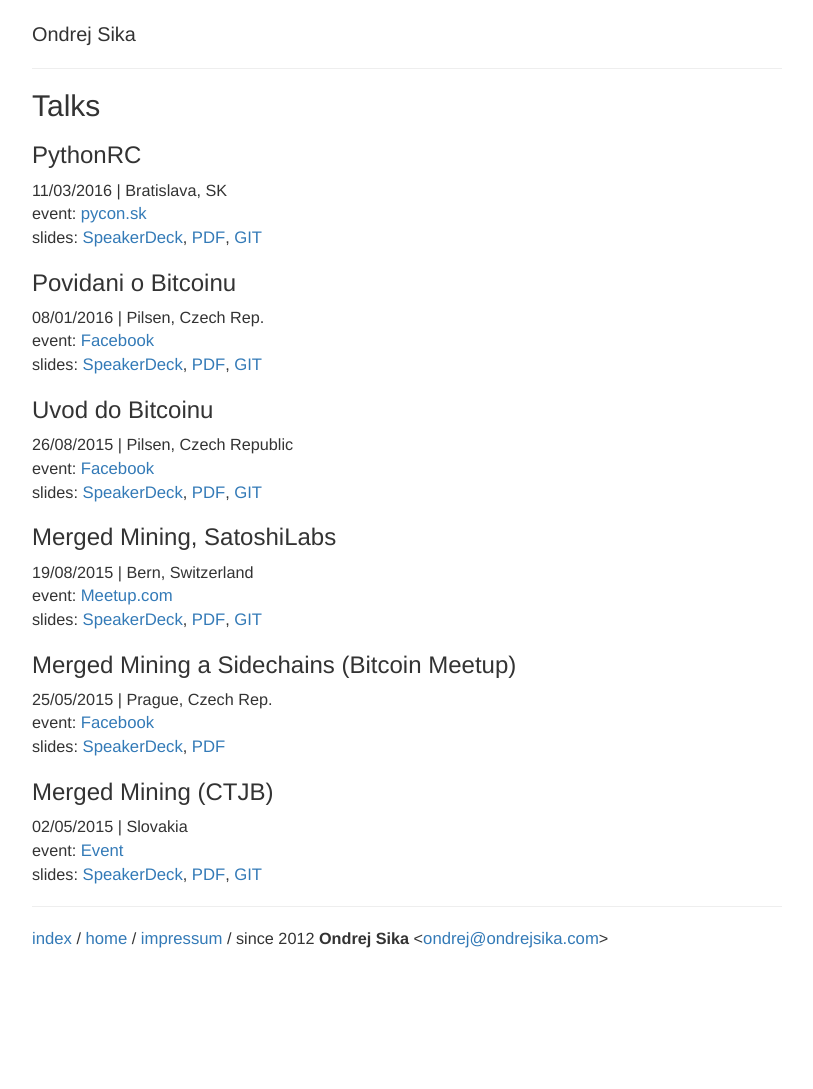
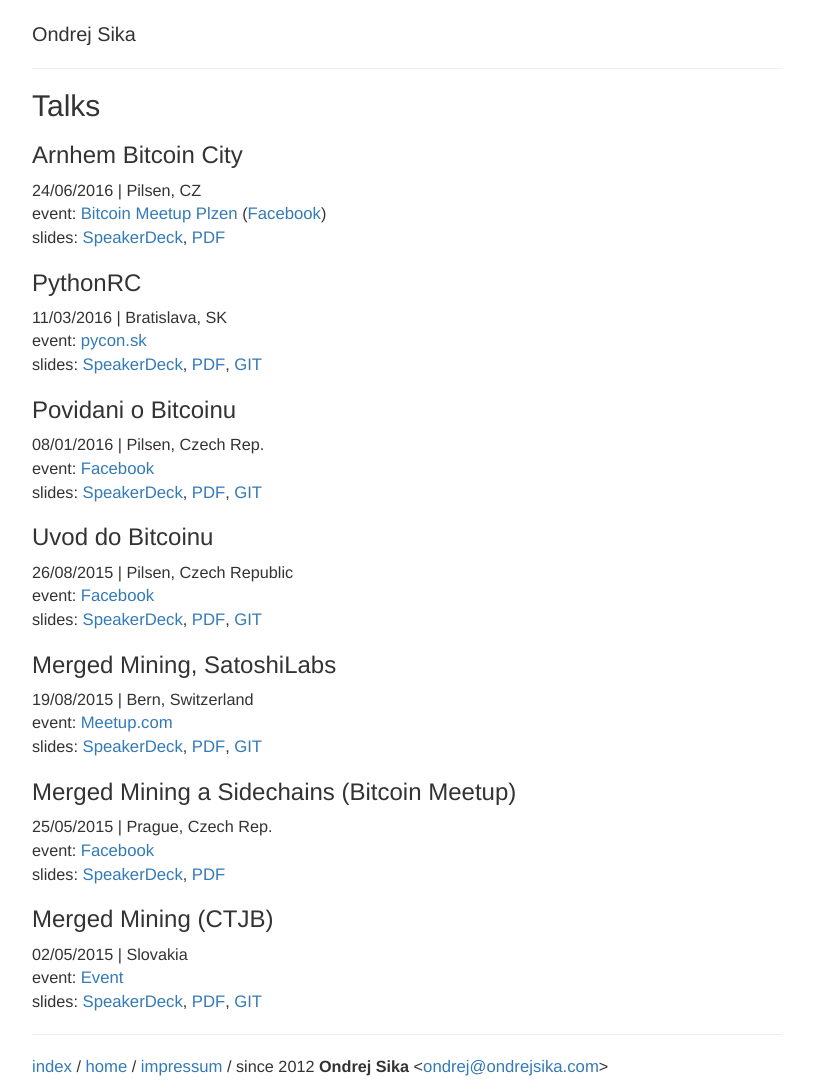
Before and after one commit to ondrejsika/ondrejsika.com, a Jekyll site: the page built from talks/index.md, in a window 1280 px wide. Shown: the whole page, without its empty margins (233-1046 px from the left). Built offline with Jekyll 4.4.1, drawn with Linux system fonts in a browser that asks for light colours; comment, search, counter and statistics services are not loaded; before the commit the page ends 961 px from its top, so only the background shows below that.

Commit message:
add talk: Arnhem Bitcoin City

```diff
--- a/talks/index.md
+++ b/talks/index.md
@@ -5,6 +5,15 @@
 
 ## Talks
 
+<div id="bitcoin-plzen-6">
+<h3>Arnhem Bitcoin City</h3>
+<p>24/06/2016 | Pilsen, CZ
+<br>event: <a href="http://bitcoinplzen.cz">Bitcoin Meetup Plzen</a>
+(<a href="https://www.facebook.com/events/544249079094264">Facebook</a>)
+<br>slides: <a href="https://speakerdeck.com/ondrejsika/arnhem-bitcoin-city">SpeakerDeck</a>,
+<a href="https://speakerd.s3.amazonaws.com/presentations/0b3b5e7b8c2c459aa0e26ab8e9bc7fcb/Arnhem_Bitcoin_City__2_.pdf">PDF</a>
+</p>
+</div>
 
 <div id="pyconsk-2016">
 <h3>PythonRC</h3>
```
Also changed, not shown: meetups/bitcoin-plzen/index.md (+1 -0 lines).
